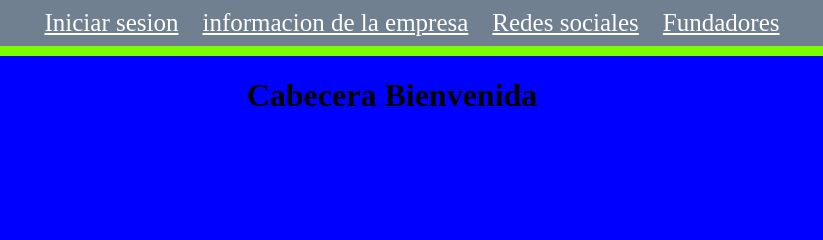
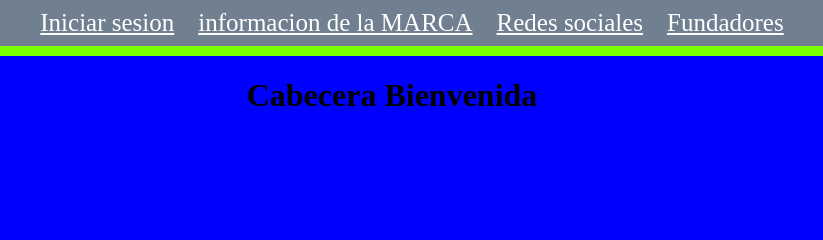
Before and after one commit to marcioeze/marcioeze.github.io, a plain HTML site: page index.html in a window 1280 px wide. Shown: the top 240 px of the page, 248-1071 px from the left. Drawn offline with Linux system fonts and the light colour scheme.

Commit message:
modificacion de una palabra

```diff
--- a/index.html
+++ b/index.html
@@ -13,7 +13,7 @@
     <header class="menu">
         <ul>
             <a href="login.html">Iniciar sesion</a>
-            <a href="PaginaContacto.html">informacion de la empresa</a>
+            <a href="PaginaContacto.html">informacion de la MARCA</a>
             <a href="#footer">Redes sociales</a>
             <a href="#footer">Fundadores</a>
         </ul>
```
